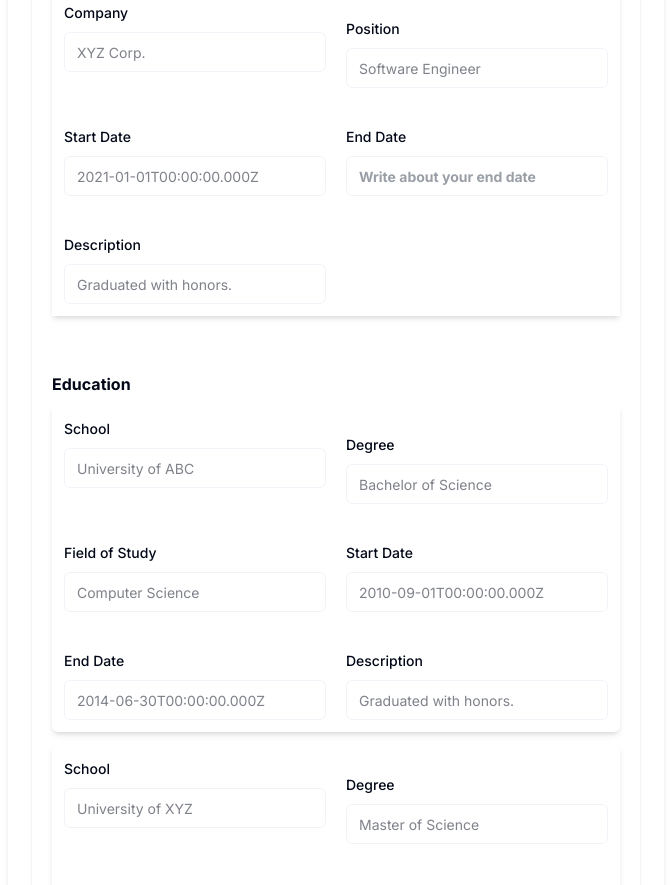
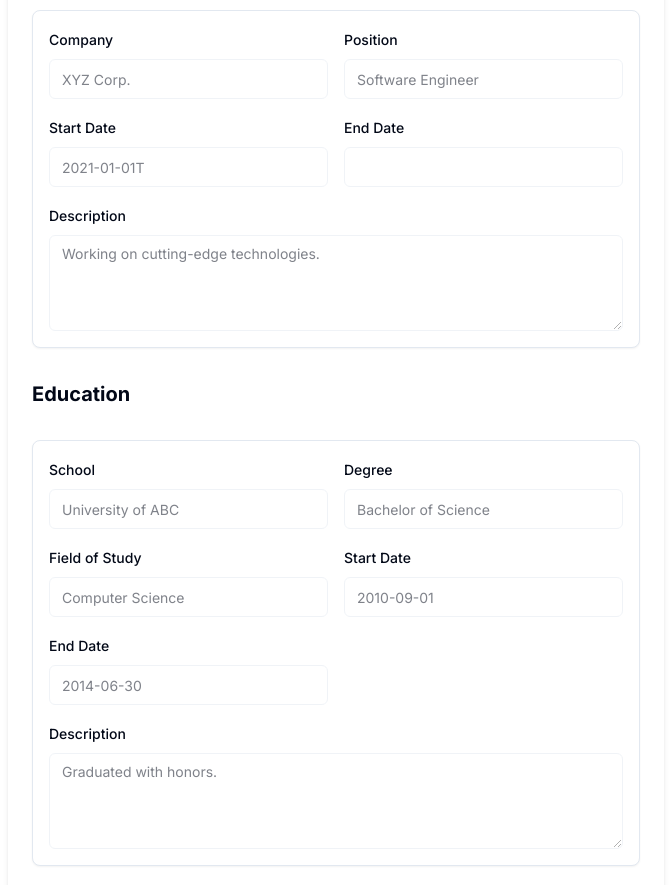
Before and after one commit to kolinabir/profile-page, a Next.js app: page /dashboard in a window 1280 px wide. Shown: the part 1300-2185 px from the top of the page, without its empty margins (440-1111 px from the left). Built offline with nearby package versions, Linux system fonts and the light colour scheme.

Commit message:
chore: Update date format in demoData.ts

```diff
--- a/app/[components]/ProfileEditForm.tsx
+++ b/app/[components]/ProfileEditForm.tsx
@@ -24,13 +24,14 @@ import {
   SelectValue,
 } from "@/components/ui/select";
 import { demoData } from "@/lib/demoData";
-import { Plus, X } from "lucide-react";
+import { MinusCircle, Plus, PlusCircle, X } from "lucide-react";
 import {
   Card,
   CardContent,
   CardFooter,
   CardHeader,
 } from "@/components/ui/card";
+import { Textarea } from "@/components/ui/textarea";
 
 const formSchema = z.object({
   username: z.string().min(2, {
@@ -101,20 +102,20 @@ const ProfileEditForm = () => {
   });
 
   const {
+    fields: skillFields,
+    append: skillAppend,
+    remove: skillRemove,
+  } = useFieldArray({
+    control: form.control,
+    name: "skills",
+  });
+  const {
     fields: workFields,
     append: workAppend,
     remove: workRemove,
   } = useFieldArray({
     control: form.control,
     name: "work",
-  });
-  const {
-    fields: skillFields,
-    append: skillAppend,
-    remove: skillRemove,
-  } = useFieldArray({
-    control: form.control,
-    name: "skills",
   });
   function onSubmit(values: z.infer<typeof formSchema>) {
     setFormData(values);
@@ -259,12 +260,7 @@ const ProfileEditForm = () => {
                 <FormItem>
                   <FormLabel>Birth Date</FormLabel>
                   <FormControl>
-                    <Input
-                      disabled={!editOpen}
-                      placeholder="shadcn"
-                      className="placeholder:font-bold placeholder:text-gray-700"
-                      {...field}
-                    />
+                    <Input disabled={!editOpen} type="date" {...field} />
                   </FormControl>
                   <FormMessage />
                 </FormItem>
@@ -379,16 +375,10 @@ const ProfileEditForm = () => {
               )}
             />
           </div>
-          <div className="grid grid-cols-1 gap-4  shadow p-3 rounded-md">
-            <div className="my-2 p-2 ">
-              <div className="font-bold text-base my-2 ">Work Experience</div>
-              <div className="space-y-3">
+          <h2 className="text-xl font-bold">Work Experience</h2>
           {workFields.map((field, index) => (
-                  <div className="shadow-md p-3 space-y-2">
-                    <div
-                      key={field.company}
-                      className="space-y-4 grid grid-cols-2 gap-5  rounded-md"
-                    >
+            <Card key={field.id} className="mb-4 p-4">
+              <div className="grid grid-cols-1 md:grid-cols-2 gap-4">
                 <FormField
                   control={form.control}
                   name={`work.${index}.company`}
@@ -398,8 +388,7 @@ const ProfileEditForm = () => {
                       <FormControl>
                         <Input
                           disabled={!editOpen}
-                                placeholder="Write about your company"
-                                className="placeholder:font-bold placeholder:text-gray-700"
+                          placeholder="Company name"
                           {...field}
                         />
                       </FormControl>
@@ -415,8 +404,7 @@ const ProfileEditForm = () => {
                       <FormControl>
                         <Input
                           disabled={!editOpen}
-                                placeholder="Write about your position"
-                                className="placeholder:font-bold placeholder:text-gray-700"
+                          placeholder="Job title"
                           {...field}
                         />
                       </FormControl>
@@ -430,66 +418,67 @@ const ProfileEditForm = () => {
                     <FormItem>
                       <FormLabel>Start Date</FormLabel>
                       <FormControl>
-                              <Input
+                        {editOpen ? (
+                          <Input disabled={!editOpen} type="date" {...field} />
+                        ) : (
+                          <Input disabled={!editOpen} type="text" {...field} />
+                        )}
+                      </FormControl>
+                    </FormItem>
+                  )}
+                />
+                <FormField
+                  control={form.control}
+                  name={`work.${index}.endDate`}
+                  render={({ field }) => (
+                    <FormItem>
+                      <FormLabel>End Date</FormLabel>
+                      <FormControl>
+                        {editOpen ? (
+                          <Input disabled={!editOpen} type="date" {...field} />
+                        ) : (
+                          <Input disabled={!editOpen} type="text" {...field} />
+                        )}
+                      </FormControl>
+                    </FormItem>
+                  )}
+                />
+              </div>
+              <FormField
+                control={form.control}
+                name={`work.${index}.description`}
+                render={({ field }) => (
+                  <FormItem className="mt-4">
+                    <FormLabel>Description</FormLabel>
+                    <FormControl>
+                      <Textarea
                         disabled={!editOpen}
-                                placeholder="Write about your start date"
-                                className="placeholder:font-bold placeholder:text-gray-700"
+                        placeholder="Job description and responsibilities"
+                        className="h-24"
                         {...field}
                       />
                     </FormControl>
                   </FormItem>
                 )}
               />
-                      <FormField
-                        control={form.control}
-                        name={`education.${index}.endDate`}
-                        render={({ field }) => (
-                          <FormItem>
-                            <FormLabel>End Date</FormLabel>
-                            <FormControl>
-                              <Input
-                                disabled={!editOpen}
-                                placeholder="Write about your end date"
-                                className="placeholder:font-bold placeholder:text-gray-700"
-                                {...field}
-                              />
-                            </FormControl>
-                          </FormItem>
+              {editOpen && (
+                <Button
+                  type="button"
+                  variant="destructive"
+                  size="sm"
+                  className="mt-4"
+                  onClick={() => workRemove(index)}
+                >
+                  <MinusCircle className="mr-2 h-4 w-4" />
+                  Remove Work Experience
+                </Button>
               )}
-                      />
-                      <FormField
-                        control={form.control}
-                        name={`education.${index}.description`}
-                        render={({ field }) => (
-                          <FormItem>
-                            <FormLabel>Description</FormLabel>
-                            <FormControl>
-                              <Input
-                                disabled={!editOpen}
-                                placeholder="Job description"
-                                className="placeholder:font-bold placeholder:text-gray-700"
-                                {...field}
-                              />
-                            </FormControl>
-                          </FormItem>
-                        )}
-                      />
-                    </div>
-
+            </Card>
+          ))}
+          {editOpen && (
             <Button
-                      className={editOpen ? "block w-[50%]" : "hidden "}
               type="button"
-                      onClick={() => workRemove(index)}
-                      disabled={!editOpen}
-                    >
-                      Remove Work
-                    </Button>
-                  </div>
-                ))}
-              </div>
-              <Button
-                className={editOpen ? "block" : "hidden"}
-                type="button"
+              variant="outline"
               onClick={() =>
                 workAppend({
                   company: "",
@@ -499,19 +488,17 @@ const ProfileEditForm = () => {
                   description: "",
                 })
               }
-                disabled={!editOpen}
             >
-                Add Work
+              <PlusCircle className="mr-2 h-4 w-4" />
+              Add Work Experience
             </Button>
-            </div>
-            <div className="my-2 p-2 ">
-              <div className="font-bold text-base my-2 ">Education</div>
-              <div className="space-y-3">
+          )}
+
+          <h2 className="text-xl font-bold">Education</h2>
+
           {fields.map((field, index) => (
-                  <div
-                    key={field.school}
-                    className="space-y-4 grid grid-cols-2 gap-5 shadow-md p-3 rounded-md"
-                  >
+            <Card key={field.id} className="mb-4 p-4">
+              <div className="grid grid-cols-1 md:grid-cols-2 gap-4">
                 <FormField
                   control={form.control}
                   name={`education.${index}.school`}
@@ -521,8 +508,7 @@ const ProfileEditForm = () => {
                       <FormControl>
                         <Input
                           disabled={!editOpen}
-                              placeholder="Write about your school"
-                              className="placeholder:font-bold placeholder:text-gray-700"
+                          placeholder="School or institution name"
                           {...field}
                         />
                       </FormControl>
@@ -538,8 +524,7 @@ const ProfileEditForm = () => {
                       <FormControl>
                         <Input
                           disabled={!editOpen}
-                              placeholder="Write about your degree"
-                              className="placeholder:font-bold placeholder:text-gray-700"
+                          placeholder="Degree obtained"
                           {...field}
                         />
                       </FormControl>
@@ -555,8 +540,7 @@ const ProfileEditForm = () => {
                       <FormControl>
                         <Input
                           disabled={!editOpen}
-                              placeholder="Write about your field of study"
-                              className="placeholder:font-bold placeholder:text-gray-700"
+                          placeholder="Major or specialization"
                           {...field}
                         />
                       </FormControl>
@@ -570,12 +554,11 @@ const ProfileEditForm = () => {
                     <FormItem>
                       <FormLabel>Start Date</FormLabel>
                       <FormControl>
-                            <Input
-                              disabled={!editOpen}
-                              placeholder="Write about your start date"
-                              className="placeholder:font-bold placeholder:text-gray-700"
-                              {...field}
-                            />
+                        {editOpen ? (
+                          <Input disabled={!editOpen} type="date" {...field} />
+                        ) : (
+                          <Input disabled={!editOpen} type="text" {...field} />
+                        )}
                       </FormControl>
                     </FormItem>
                   )}
@@ -587,47 +570,51 @@ const ProfileEditForm = () => {
                     <FormItem>
                       <FormLabel>End Date</FormLabel>
                       <FormControl>
-                            <Input
+                        {editOpen ? (
+                          <Input disabled={!editOpen} type="date" {...field} />
+                        ) : (
+                          <Input disabled={!editOpen} type="text" {...field} />
+                        )}
+                      </FormControl>
+                    </FormItem>
+                  )}
+                />
+              </div>
+              <FormField
+                control={form.control}
+                name={`education.${index}.description`}
+                render={({ field }) => (
+                  <FormItem className="mt-4">
+                    <FormLabel>Description</FormLabel>
+                    <FormControl>
+                      <Textarea
                         disabled={!editOpen}
-                              placeholder="Write about your end date"
-                              className="placeholder:font-bold placeholder:text-gray-700"
+                        placeholder="Achievements, activities, or other relevant information"
+                        className="h-24"
                         {...field}
                       />
                     </FormControl>
                   </FormItem>
                 )}
               />
-                    <FormField
-                      control={form.control}
-                      name={`education.${index}.description`}
-                      render={({ field }) => (
-                        <FormItem>
-                          <FormLabel>Description</FormLabel>
-                          <FormControl>
-                            <Input
-                              disabled={!editOpen}
-                              placeholder="Write about your description"
-                              className="placeholder:font-bold placeholder:text-gray-700"
-                              {...field}
-                            />
-                          </FormControl>
-                        </FormItem>
-                      )}
-                    />
+              {editOpen && (
                 <Button
-                      className={editOpen ? "block" : "hidden"}
                   type="button"
+                  variant="destructive"
+                  size="sm"
+                  className="mt-4"
                   onClick={() => remove(index)}
-                      disabled={!editOpen}
                 >
+                  <MinusCircle className="mr-2 h-4 w-4" />
                   Remove Education
                 </Button>
-                  </div>
+              )}
+            </Card>
           ))}
-              </div>
+          {editOpen && (
             <Button
-                className={editOpen ? "block" : "hidden"}
               type="button"
+              variant="outline"
               onClick={() =>
                 append({
                   school: "",
@@ -638,11 +625,11 @@ const ProfileEditForm = () => {
                   description: "",
                 })
               }
-                disabled={!editOpen}
             >
+              <PlusCircle className="mr-2 h-4 w-4" />
               Add Education
             </Button>
-            </div>
+          )}
           <Card className="w-full  mx-auto">
             <CardHeader>
               <h3 className="text-xl font-semibold">Your Skills</h3>
@@ -694,7 +681,6 @@ const ProfileEditForm = () => {
               </CardFooter>
             )}
           </Card>
-          </div>
 
           {editOpen ? (
             <div className="flex gap-3">
--- /dev/null
+++ b/components/ui/textarea.tsx
@@ -0,0 +1,24 @@
+import * as React from "react"
+
+import { cn } from "@/lib/utils"
+
+export interface TextareaProps
+  extends React.TextareaHTMLAttributes<HTMLTextAreaElement> {}
+
+const Textarea = React.forwardRef<HTMLTextAreaElement, TextareaProps>(
+  ({ className, ...props }, ref) => {
+    return (
+      <textarea
+        className={cn(
+          "flex min-h-[80px] w-full rounded-md border border-input bg-background px-3 py-2 text-sm ring-offset-background placeholder:text-muted-foreground focus-visible:outline-none focus-visible:ring-2 focus-visible:ring-ring focus-visible:ring-offset-2 disabled:cursor-not-allowed disabled:opacity-50",
+          className
+        )}
+        ref={ref}
+        {...props}
+      />
+    )
+  }
+)
+Textarea.displayName = "Textarea"
+
+export { Textarea }
--- a/lib/demoData.ts
+++ b/lib/demoData.ts
@@ -28,8 +28,8 @@ export const demoData = {
         school: "University of ABC",
         degree: "Bachelor of Science",
         fieldOfStudy: "Computer Science",
-        startDate: "2010-09-01T00:00:00.000Z",
-        endDate: "2014-06-30T00:00:00.000Z",
+        startDate: "2010-09-01",
+        endDate: "2014-06-30",
         description: "Graduated with honors.",
         _id: "6678121a4c5a12356c9d7a15",
       },
@@ -38,7 +38,7 @@ export const demoData = {
         school: "University of XYZ",
         degree: "Master of Science",
         fieldOfStudy: "Computer Science",
-        startDate: "2014-09-01T00:00:00.000Z",
+        startDate: "2014-09-01",
         description: "Graduated with honors.",
         _id: "6678121a4c5a12356c9d7a19",
       },
@@ -56,15 +56,15 @@ export const demoData = {
       {
         company: "ABC Inc.",
         position: "Senior Developer",
-        startDate: "2015-01-01T00:00:00.000Z",
-        endDate: "2020-12-31T00:00:00.000Z",
+        startDate: "2015-01-01",
+        endDate: "2020-12-31",
         description: "Lead a team of developers.",
         _id: "6678121a4c5a12356c9d7a16",
       },
       {
         company: "XYZ Corp.",
         position: "Software Engineer",
-        startDate: "2021-01-01T00:00:00.000Z",
+        startDate: "2021-01-01T",
         description: "Working on cutting-edge technologies.",
         _id: "6678121a4c5a12356c9d7a17",
       },
```
Lines whose indentation alone changed are shown as unchanged.
